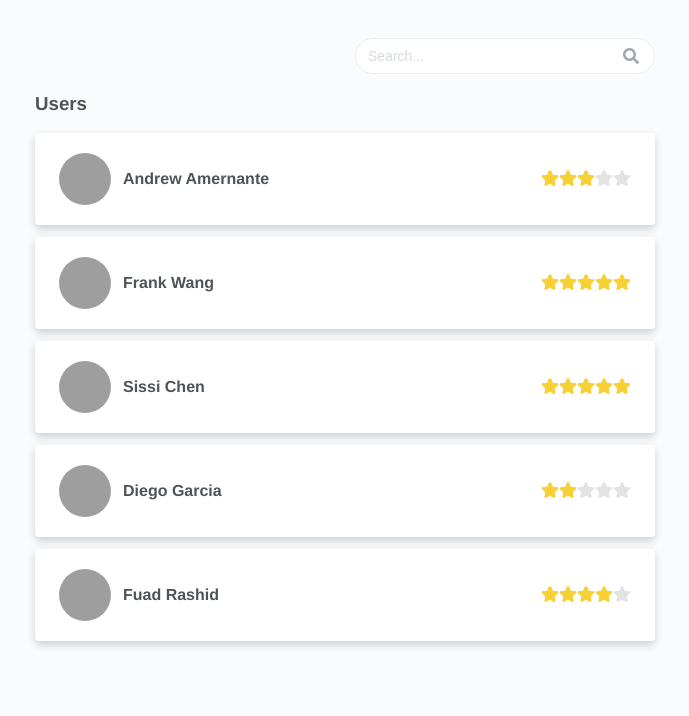
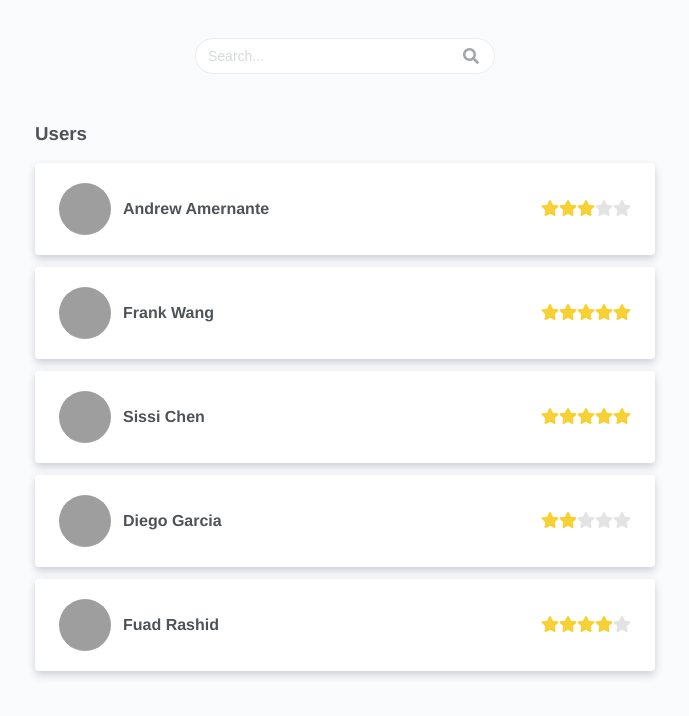
Before and after one commit to miriam-mr90/users-vue-js-app, a Vue app: page / in a window 1280 px wide. Shown: the top 716 px of the page, without its empty margins (295-984 px from the left). Built offline with nearby package versions, Linux system fonts and the light colour scheme; grey boxes are pictures that could not be loaded.

Commit message:
Implement Search component functionality
Add functionality to filter the Users List using search input

```diff
--- a/src/App.vue
+++ b/src/App.vue
@@ -1,8 +1,12 @@
 <template>
   <div id="app">
-    <search-filter/>
+    <search-filter :search-text="searchText" v-on:search="search"/>
     <user-preview :user="activeUser" v-if="activeUser != null"/>
-    <users-list :users="users" :active-user="activeUser" v-on:select-user="updateSelectedUser"/>
+    <users-list
+      :users="usersFiltered"
+      :active-user="activeUser"
+      v-on:select-user="updateSelectedUser"
+    />
   </div>
 </template>
 
@@ -24,12 +28,24 @@ export default {
   data() {
     return {
       users: usersData.people,
-      activeUser: null
+      activeUser: null,
+      searchText: null
     };
   },
   methods: {
     updateSelectedUser(user) {
       this.activeUser = user;
+    },
+    search(text) {
+      this.searchText = text.toLowerCase().trim();
+    }
+  },
+  computed: {
+    usersFiltered() {
+      if (!this.searchText) return this.users;
+      return this.users.filter(
+        c => c.name.toLowerCase().indexOf(this.searchText) > -1
+      );
     }
   }
 };
--- a/src/components/SearchFilter.vue
+++ b/src/components/SearchFilter.vue
@@ -7,6 +7,8 @@
         placeholder="Search..."
         autocomplete="off"
         class="search__input"
+        v-bind:value="searchText"
+        v-on:input="$emit('search', $event.target.value)"
       >
       <font-awesome-icon icon="search" class="search__icon"/>
     </div>
@@ -16,8 +18,9 @@
 <script>
 export default {
   name: "SearchFilter",
-  components: {},
-  methods: {}
+  props: {
+    searchText: String
+  }
 };
 </script>
 
@@ -26,7 +29,8 @@ $this: ".search";
 
 #{$this} {
   display: flex;
-  justify-content: flex-end;
+  justify-content: space-around;
+  margin-bottom: 30px;
 
   &__input-group {
     position: relative;
--- a/src/components/UsersList.vue
+++ b/src/components/UsersList.vue
@@ -19,13 +19,11 @@
 
 <script>
 import Rating from "./Rating";
-import SearchFilter from "./SearchFilter";
 
 export default {
   name: "UsersList",
   components: {
-    Rating,
-    SearchFilter
+    Rating
   },
   props: {
     users: Array,
```
